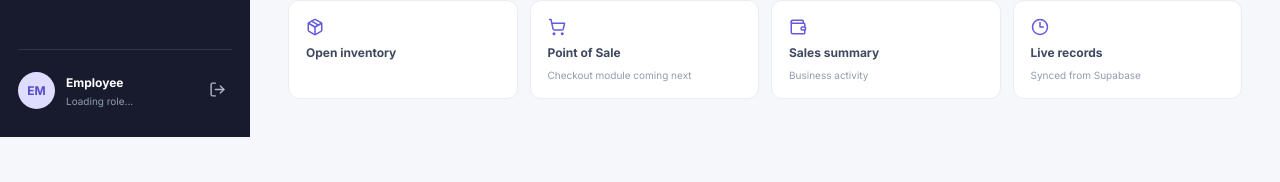
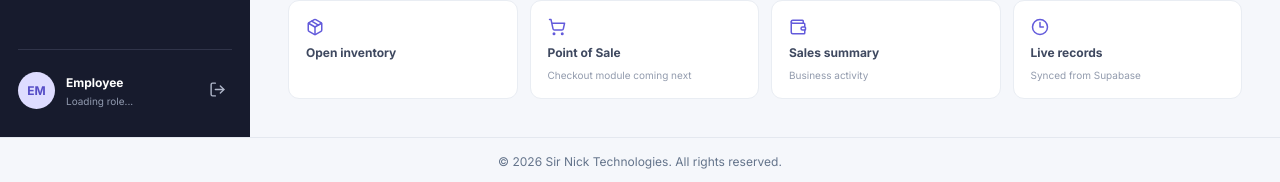
Before and after one commit to towncentslinksolutions-sketch/MINGLE-POS-, a Next.js app: page / in a window 1280 px wide. Shown: the part 720-902 px from the top of the page. Before the commit the page ends 857 px from the top, so only its background shows below. Built offline with nearby package versions, Linux system fonts and the light colour scheme; no server answers.

Commit message:
Add Sir Nick Technologies copyright footer

```diff
--- a/app/layout.tsx
+++ b/app/layout.tsx
@@ -34,6 +34,9 @@ export default function RootLayout({
       <body>
         <PwaRegister />
         {children}
+        <footer style={{ padding: "16px 12px", textAlign: "center", color: "#64748b", fontSize: 12, borderTop: "1px solid rgba(148,163,184,0.18)" }}>
+          © 2026 Sir Nick Technologies. All rights reserved.
+        </footer>
       </body>
     </html>
   );
```
